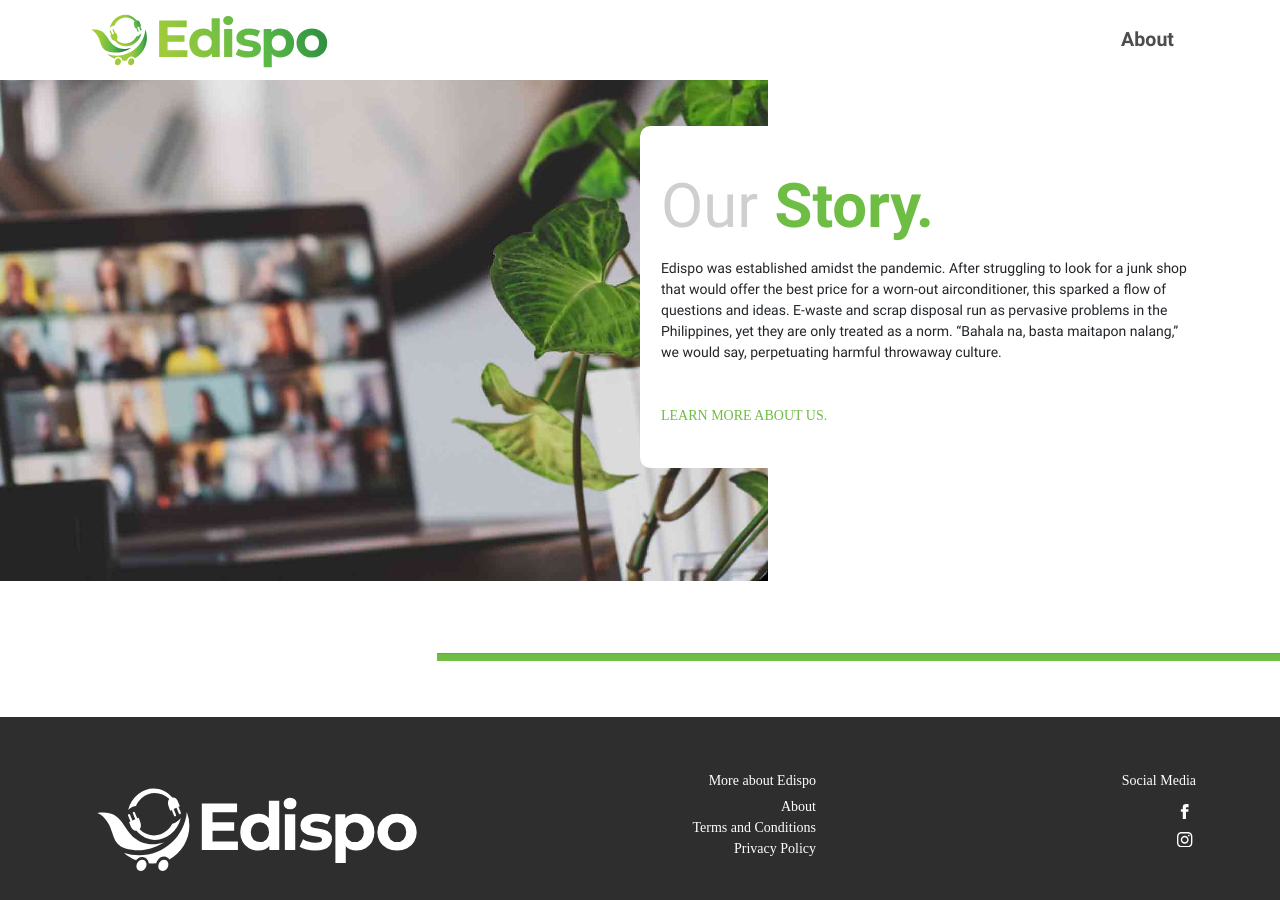
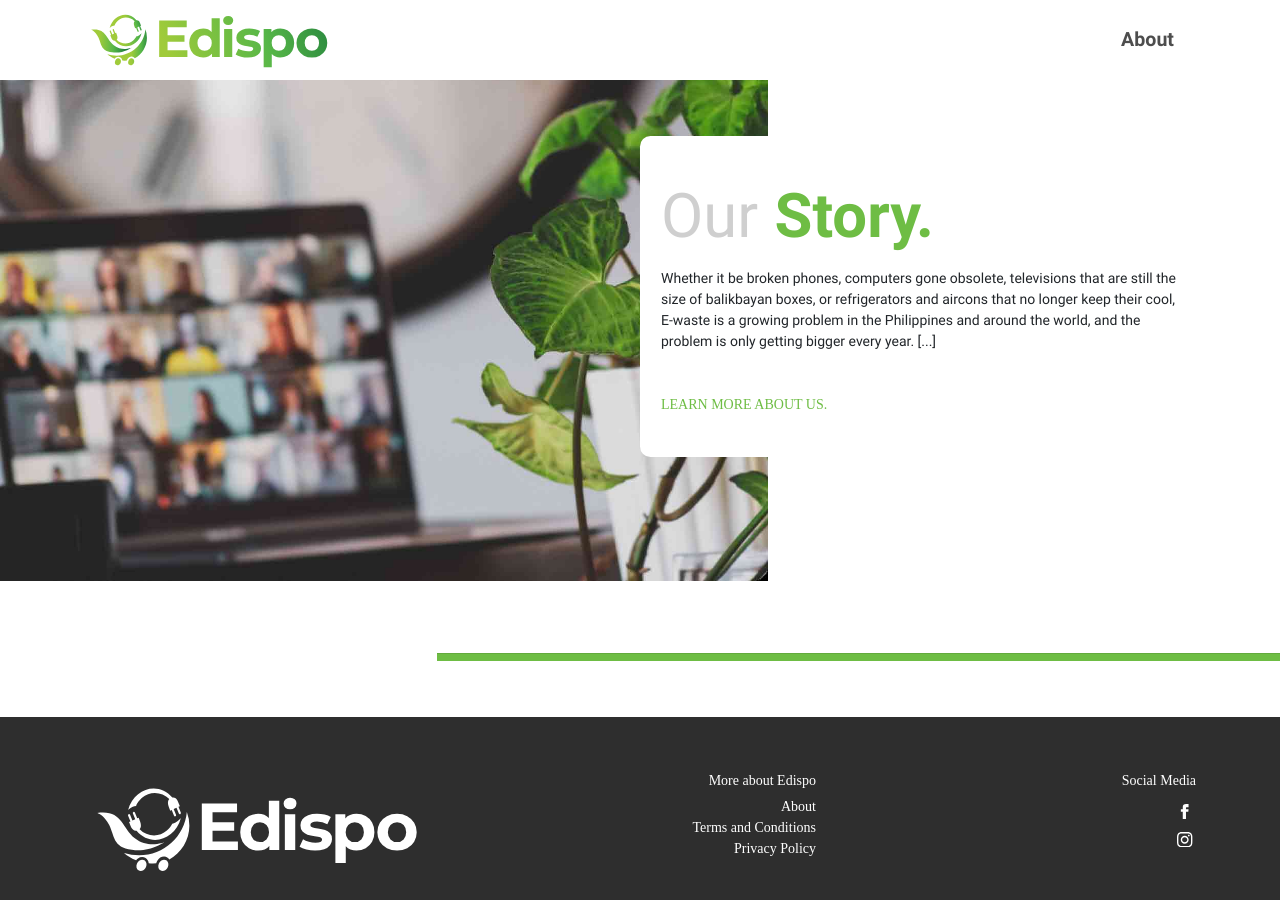
Before and after one commit to edispoph/edispo-landing-page, a Jekyll site: the page built from index.html, in a window 1280 px wide and 900 px high, scrolled down 2114 px. Built offline with Jekyll 4.4.1, drawn with Linux system fonts in a browser that asks for light colours; nearby versions of some CDN libraries; some web fonts are replaced.

Commit message:
Reapply home page Our Story content revertion.

```diff
--- a/index.html
+++ b/index.html
@@ -103,7 +103,7 @@ permalink: /
                 <span class="edispo-color-base edispo-bold-2">Story.</span>
               </h1>
               <p class="edispo-regular-2 edispo-font-1 mb-5 mt-2">
-                Edispo was established amidst the pandemic. After struggling to look for a junk shop that would offer the best price for a worn-out airconditioner, this sparked a flow of questions and ideas. E-waste and scrap disposal run as pervasive problems in the Philippines, yet they are only treated as a norm. “Bahala na, basta maitapon nalang,” we would say, perpetuating harmful throwaway culture.
+                Whether it be broken phones, computers gone obsolete, televisions that are still the size of balikbayan boxes, or refrigerators and aircons that no longer keep their cool, E-waste is a growing problem in the Philippines and around the world, and the problem is only getting bigger every year. [...]
               </p>
               <a href="{{site.baseurl}}/about" class="edispo-color-base edispo-black-1 edispo-font-1">LEARN MORE ABOUT US.</a>
             </div>
```
